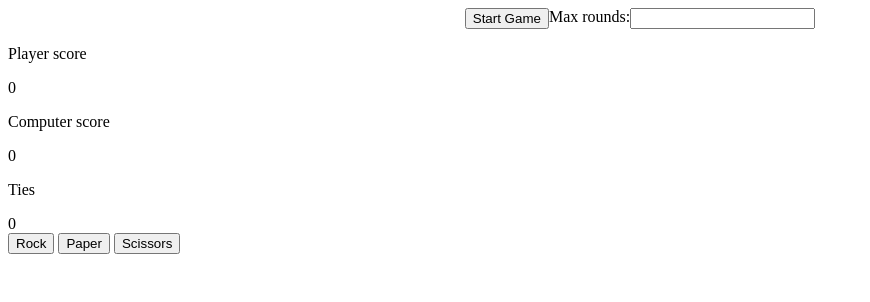
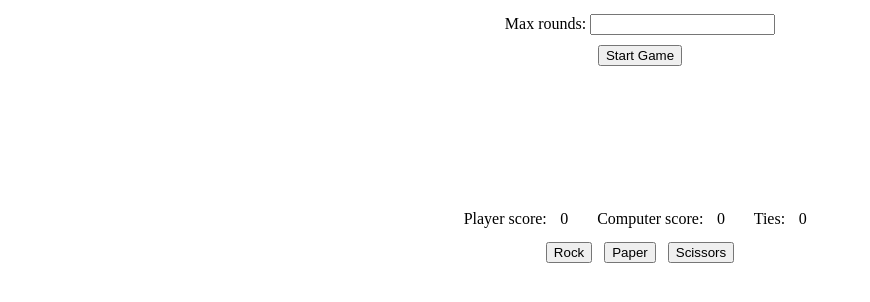
Before and after one commit to KlNGMAKER/rock-paper-scissors, a plain HTML site: page index.html in a window 1280 px wide. Shown: the whole page, without its empty margins (0-870 px from the left). Drawn offline with Linux system fonts and the light colour scheme.

Commit message:
Finish basic styling

```diff
--- a/index.html
+++ b/index.html
@@ -7,25 +7,29 @@
     </head>
     <body>
         <div id="gameOptions">
-            <button id="startBtn">Start Game</button>
-            <label>Max rounds:</label>
-            <input id="maxRounds" type="number"/>
+            <div>
+                <label>Max rounds:</label>
+                <input id="maxRounds" type="number"/>
+            </div>
+            <div>
+                <button id="startBtn">Start Game</button>
+            </div>
         </div>
+        <div id="announcer"></div>
         <div id="scoreboard">
             <div>
-                <p>Player score</p>
+                <p>Player score:</p>
                 <div id="playerScore" value="0">0</div>
             </div>
             <div>
-                <p>Computer score</p>
+                <p>Computer score:</p>
                 <div id="computerScore" value="0">0</div>
             </div>
             <div>
-                <p>Ties</p>
+                <p>Ties:</p>
                 <div id="tieScore" value="0">0</div>
             </div>
         </div>
-        <div id="announcer"></div>
         <div id="playerChoices">
             <button value="rock">Rock</button>
             <button value="paper">Paper</button>
--- a/javascript.js
+++ b/javascript.js
@@ -24,12 +24,16 @@ buttons.forEach((button) => {
 });
 
 function startGame() {
-    if ((gameStarted == false) && (maxRoundsInput.validity.badInput == false)) {
+    if ((gameStarted == false) && (maxRoundsInput.validity.badInput == false) &&
+        (!isNaN(maxRoundsInput.valueAsNumber)) && (maxRoundsInput.valueAsNumber != 0)) {
         gameStarted = true;
         startBtn.disabled = true;
-        startBtn.textContent = "Good luck!";
+        startBtn.textContent = "Game in progress";
+        announcer.textContent = "Good luck!";
         maxRoundsInput.disabled = true;
         maxRounds = maxRoundsInput.valueAsNumber;
+    } else {
+        announcer.textContent = "Enter the number of rounds before starting!";
     }
 }
 
--- a/style.css
+++ b/style.css
@@ -3,5 +3,45 @@ body {
 
 #gameOptions {
     display: flex;
+    flex-direction: column;
+    justify-content: center;
+    margin: 0.6em;
+}
+#gameOptions div {
+    display: inline-block;
+    margin: 0.3em;
+    margin-left: auto;
+    margin-right: auto;
+}
+
+#announcer {
+    text-align: center;
+    font-size: 3em;
+    margin: 0;
+    padding: 0;
+    min-height: 2.5em;
+}
+#playerChoices {
+    text-align: center;
+}
+
+#playerChoices button {
+    margin: 0.3em;
+}
+
+#scoreboard {
+    display: flex;
     justify-content: center;
 }
+
+#scoreboard div {
+    margin: 0.6em;
+}
+
+#scoreboard div div {
+    display: inline;
+}
+
+#scoreboard div p {
+    display: inline;
+}
```
